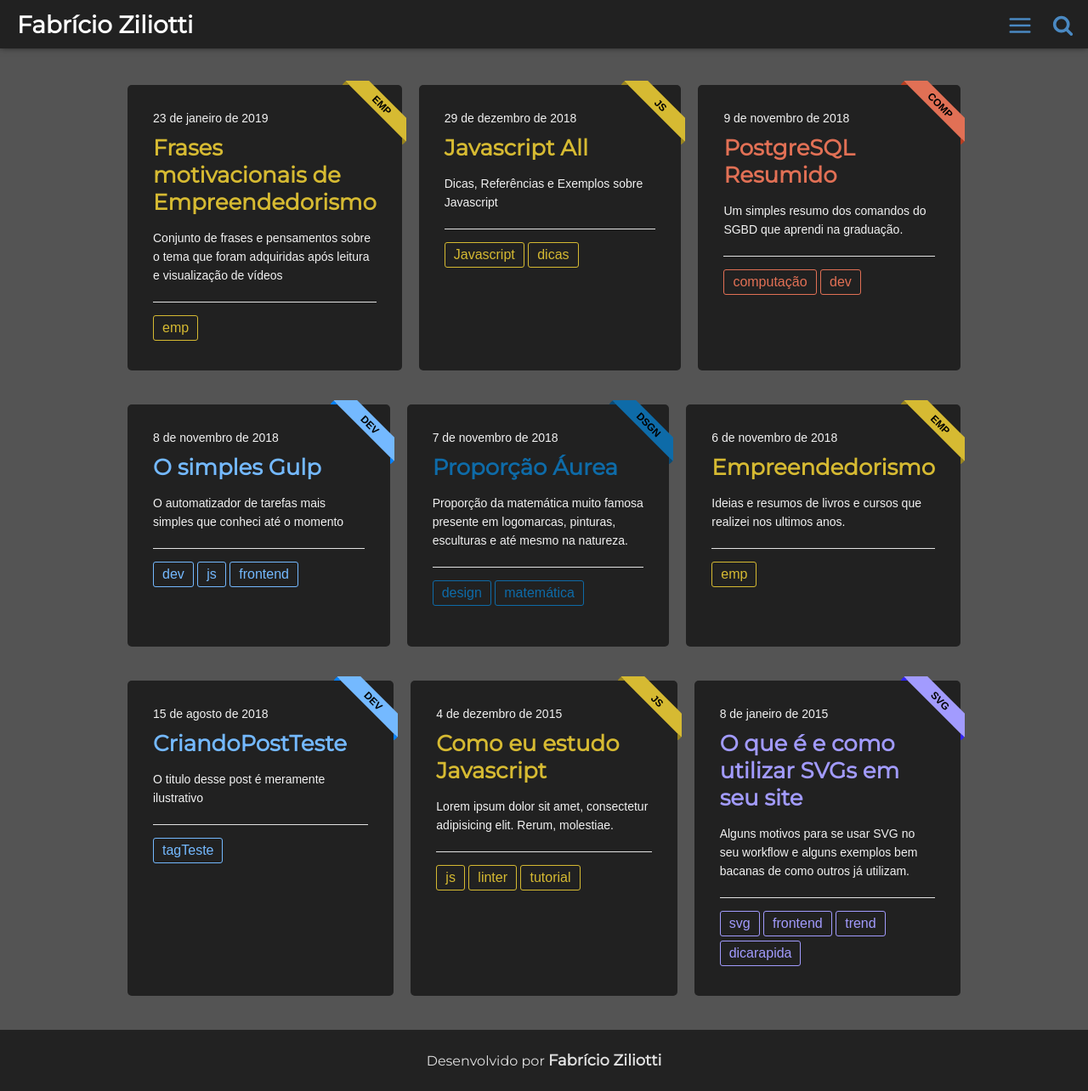
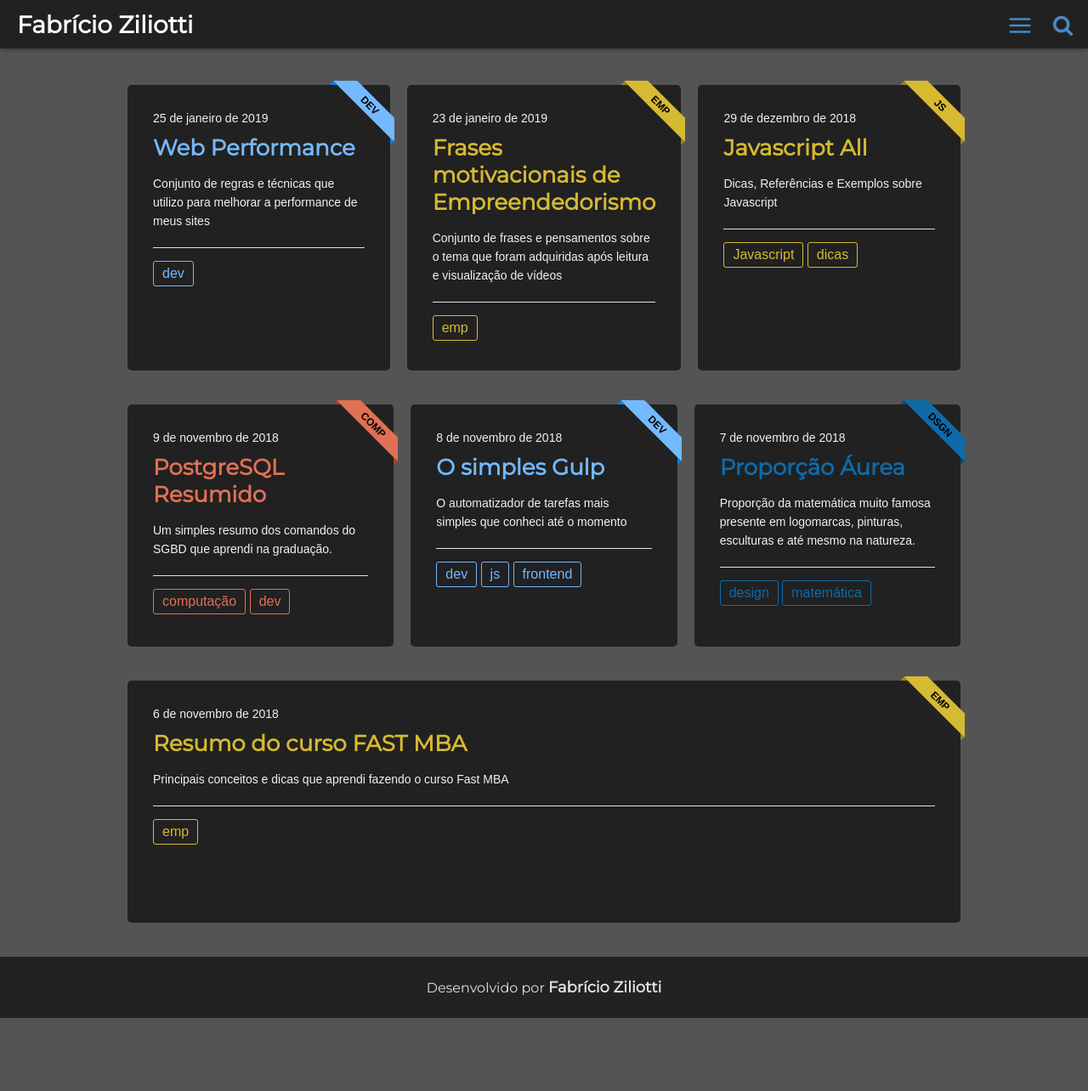
Before and after one commit to Fziliotti/oldBlog, a Jekyll site: the page built from index.html, in a window 1280 px wide and 1284 px high. Shown: the whole window at 85% size. Built offline with Jekyll 4.4.1, drawn with Linux system fonts in a browser that asks for light colours; some of the changed lines change nothing that is shown.

Commit message:
excluindo posts desnecessarios e enviando post web performance

````diff
--- a/_config.yml
+++ b/_config.yml
@@ -2,11 +2,11 @@
 title: Fabricio Ziliotti - Desenvolvedor Web
 description: Um simples blog de compartilhamento de ideias e estudos de Fabrício Ziliotti
 
-# baseurl: ""
-# url: ""
+baseurl: ""
+url: ""
 
-baseurl: "/BlogFziliotti"
-url: "https://fziliotti.github.io"
+# baseurl: "/BlogFziliotti"
+# url: "https://fziliotti.github.io"
 
 # User settings
 username: Fabrício Ziliotti
--- a/_posts/2018-06-04-analisando-seu-codigo-js-com-linter.md
+++ /dev/null
@@ -1,20 +0,0 @@
----
-layout: post
-title: "Como eu estudo Javascript"
-date: 2015-12-04 22:43:23
-description: 'teste'
-main-class: 'js'
-color: '#D6BA32'
-tags:
-- js
-- linter
-- tutorial
-categories: 'nada'
-introduction: 'Lorem ipsum dolor sit amet, consectetur adipisicing elit. Rerum, molestiae.'
----
-
-# Testando h1
-## Testando um h2
-## Testando o h3
-
-Lorem ipsum dolor sit amet, consectetur adipisicing elit. Expedita ad, maiores. Fugiat odio maiores aperiam, odit sapiente quaerat. Nostrum laudantium fuga aut, itaque cumque atque numquam ipsum dolor reprehenderit mollitia autem non earum sunt, enim! Ipsum, rem. Impedit, praesentium consectetur repudiandae, neque minus mollitia doloribus corporis sint accusamus quia quaerat dolorem similique est velit, doloremque voluptatum soluta aliquid odio aspernatur quam corrupti itaque. Saepe fugit, amet ipsa fugiat dolore dolores porro repudiandae laudantium mollitia accusantium. Expedita, aliquid quos doloremque! Autem blanditiis, fugiat optio magni beatae, temporibus non, sapiente sed dolore similique ducimus soluta accusamus exercitationem assumenda id culpa distinctio molestias.
--- a/_posts/2018-07-08-por-que-usar-svg.md
+++ /dev/null
@@ -1,19 +0,0 @@
----
-layout: post
-title: "O que é e como utilizar SVGs em seu site"
-date: 2015-01-08 08:39:47
-description: ""
-main-class: 'svg'
-color: '#7D669E'
-tags:
-- svg
-- frontend
-- trend
-- "dicarapida"
-image: "/assets/img/por-que-usar-svg/coloridos.jpg"
-categories:
-- "SVGs"
-introduction: "Alguns motivos para se usar SVG no seu workflow e alguns exemplos bem bacanas de como outros já utilizam."
----
-
-## O que é SVG?
--- a/_posts/2018-08-15-criandopostteste.md
+++ /dev/null
@@ -1,21 +0,0 @@
----
-layout: post
-comments: true
-title: "CriandoPostTeste"
-date: 2018-08-15 23:43:55
-image: '/assets/img/'
-description: Primeiro Post Criado
-main-class: 'dev'
-color: #f00
-tags: tagTeste
-categories: "Testando"
-twitter_text: nao uso twitter
-introduction: O titulo desse post é meramente ilustrativo
----
-
-
-# Testando h1
-## Testando um h2
-## Testando o h3
-
-Lorem ipsum dolor sit amet, consectetur adipisicing elit. Expedita ad, maiores. Fugiat odio maiores aperiam, odit sapiente quaerat. Nostrum laudantium fuga aut, itaque cumque atque numquam ipsum dolor reprehenderit mollitia autem non earum sunt, enim! Ipsum, rem. Impedit, praesentium consectetur repudiandae, neque minus mollitia doloribus corporis sint accusamus quia quaerat dolorem similique est velit, doloremque voluptatum soluta aliquid odio aspernatur quam corrupti itaque. Saepe fugit, amet ipsa fugiat dolore dolores porro repudiandae laudantium mollitia accusantium. Expedita, aliquid quos doloremque! Autem blanditiis, fugiat optio magni beatae, temporibus non, sapiente sed dolore similique ducimus soluta accusamus exercitationem assumenda id culpa distinctio molestias.
--- a/_posts/2018-11-06-curso-fast-mba.md
+++ b/_posts/2018-11-06-curso-fast-mba.md
@@ -1,16 +1,16 @@
 ---
 layout: post
 comments: true
-title: "Empreendedorismo"
+title: "Resumo do curso FAST MBA"
 date: 2018-11-06 03:08:00
 image: '/assets/img/'
-description: 'Ideias e resumos de livros e cursos que realizei nos ultimos anos.'
+description: 'Principais conceitos e dicas que aprendi fazendo o curso Fast MBA'
 main-class: 'emp'
 color: 'emp'
 tags: 'emp'
 categories:
 twitter_text:
-introduction: 'Ideias e resumos de livros e cursos que realizei nos ultimos anos.'
+introduction: 'Principais conceitos e dicas que aprendi fazendo o curso Fast MBA'
 ---
 
 ## Introdução
@@ -19,8 +19,6 @@ introduction: 'Ideias e resumos de livros e cursos que realizei nos ultimos anos
 
 Resolvi criar um post sobre empreendedorismo para compartilhar algumas ideias e resumir um pouco do que aprendi ao longo desse tempo lendo alguns livros e fazendo alguns cursos relacionados a esse tema.
 Um curso que achei interessante e recomendo é o [Curso Fast MBA - de André Bernardo ](https://www.udemy.com/fast-mba/)
-
-
 
 
 ## Alguns mitos sobre Empreendedorismo
--- /dev/null
+++ b/_posts/2019-01-25-web-performance.md
@@ -0,0 +1,82 @@
+---
+layout: post
+comments: true
+title: "Web Performance"
+date: 2019-01-25 12:00:01
+image: '/assets/img/'
+description: 'Conjunto de regras e técnicas que utilizo para melhorar a performance de meus sites'
+main-class: 'dev'
+color:
+tags: ['dev']
+categories:
+twitter_text:
+introduction: 'Conjunto de regras e técnicas que utilizo para melhorar a performance de meus sites'
+---
+
+# Introdução
+
+
+## Dicas simples e rápidas
+
+1. **System Font Stack:** Uma boa estratégia de Font-Loading é não carregar nenhuma fonte, Utilizando as fontes nativas como a Roboto para Android, Ubuntu para Linux, Segoe UI para Windows..
+    ```css
+    body {
+        font-family: system-ui, -apple-system, BlinkMacSystemFont,
+        "Segoe UI", "Roboto", "Ubuntu",
+        "Helvetica Neue", "sans-serif";
+    }
+
+    ```
+2. **Conhecer e compreender as métricas:** Conheça as métricas de performance, como FCP, FMP, TTI, FID e outras siglas importantes.
+   - [Saiba mais sobre as métricas de renderização](https://speedcurve.com/blog/rendering-metrics/)
+   - [Referências de auditoria do LightHouse](https://developers.google.com/web/tools/lighthouse/audits/)
+
+    > **First Contentful Paint:** é a renderização do conteúdo, podendo ser texto ou imagens. Para compensar as deficiências do First Contentful Paint, o auditador [Lighthouse](https://github.com/GoogleChrome/lighthouse) do Chrome tenta capturar quando o conteúdo principal é renderizado para o usuário.
+
+    > **First Meaningful Paint:** A primeira pintura significativa é essencialmente a pintura efetuada após a maior alteração de layout da parte inicialmente visível da página inicial e o carregamento das fontes da Web.
+
+    > **Time to Interactive:** Tempo até interatividade é definido como o momento em que o layout se estabilizou, as principais fontes Web estão visíveis, e o encadeamento principal está com disponibilidade suficiente para aceitar entradas do usuário.
+
+3. **Saiba diferenciar o impacto de arquivos:** É legal entender que nem todos os bits afetam da mesma forma o carregamento de seu site. Por exemplo: 100KB de um arquivo Javascript que vai precisar passar pelas etapas "parse, compile e execute" irá demandar mais do dispositivo do que 100KB de uma imagem que passara pelas etapas "decode, rasterize e paint".
+4. **Otimização de imagens e svgs:** Sempre otimize imagens e svgs (sejam no formato jpg, jpeg, png, svg). Esses arquivos geralmente são mais pesados e exercem grande impacto no carregamento de sites e isso é muito mais sentido em celulares com conexões lentas. Para isso você pode usar o [TinyPNG](https://tinypng.com/)
+5. **Use Sprites:** Em alguns casos é uma boa usar Sprites para diminuir o número de requisições a imagens de seu site. O Google utiliza isso em sua página principal. Sprite basicamente é uma imagem contendo varias outras que você pode utilizá-la em varios elementos do site e selecionando cada "subimagem" de acordo com sua posição na imagem maior.
+6. **Inline de Recursos:** Ao invés de criar muitos links para arquivos externos e isso acarretar em mais uma requisição ao servidor, você pode colocar o conteudo desses arquivos no próprio HTML. Por exemplo scripts pequenos em javascripts que sempre serão carregados na página principal.
+7. **Concatenar arquivos:** Uma boa forma de diminuir o número de requisições é a concatenação de arquivos. Um exemplo simples é o que pré-processadores CSS fazem, você desenvolve seu css em módulos que depois você irá importar em um arquivo principal de seu pré-processador, na hora do build, esses arquivos que você programou separadamente irão se juntar em um unico arquivo css.
+8. **Cache do navegador:** Uma das formas mais interessantes e trabalhosas é o controle do cacheamento dos arquivos do site. Isso significa basicamente definir os arquivos que não devem ser baixados pelo cliente depois de terem sido baixados a primeira vez, isso permite com que o seu site carregue muito mais rápido em celulares e sites que acessam seu site frequentemente. Existem diversas maneiras de configurar o cache, pode ser utilizando os service workers de PWAs, configurar o arquivo '.htaccess' entre outras técnicas.
+   - [Mais sobre htaccess...](https://www.codigofonte.com.br/artigos/confira-20-dicas-e-truques-extremamente-uteis-do-htaccess)
+   - [Mais sobre service-workers...](https://developers.google.com/web/ilt/pwa/caching-files-with-service-worker)
+9.  **Habilitar GZIP no servidor:** Essa técnica faz a compactação dos arquivos antes de enviá-los ao navegador do visitante de seu site, reduzindo assim o tamanho dos arquivos e diminuindo o tráfego de rede. Este recurso é muito útil e deve ser usado sempre que possível. Além de economizar a largura de banda do servidor, melhora o tempo de carregamento das páginas do site. Além disso, os buscadores da Web indexaram a sua página mais rapidamente.
+    > Você também pode habilitar o gzip em seu arquivo de configurações '.htaccess'
+10. **Entender os recursos que bloqueiam a renderização:**
+    O CSS e JS são os reis do bloqueio. Enquanto o CSS não baixa, ele não desenha nenhuma tag na tela. E enquanto o JS não baixa e executa, nenhuma tag abaixo dele é renderizada. Sabendo disso você se motiva a implementar os mecanismos para melhorar a performance. 😎
+11. **Compreender e testar a usabilidade em vários dispositivos:** Além de verificar se seu site está responsivo como fazemos no front-end, devemos lembrar que a performance dele varia muito de celular para celular. Por exemplo, o processamento do javascript em um celular mediano pode ser varias vezes MENOR que em celulares mais atuais e caros.
+12. **Deferir o CSS não usado ou não principal:** Carregue o css mais importante primeiro e depois carregue o css não utilizado frequentemente.
+    - [Como realizar o deferimento?](https://developers.google.com/web/tools/lighthouse/audits/unused-css)
+
+    ```html
+    <!DOCTYPE html>
+    <html>
+    <head>
+        <style>
+        /* Critical CSS here. */
+        </style>
+        ...
+    </head>
+    </html>
+    ```
+13. **Utilize plugins e sistemas de auditoria para verificação da performance:**
+    Eles vão facilitar a sua vida na hora de verificar a performance do seu site, verificar se você não deixou nada de fora e aprender mais sobre Web Performance. 😉😉
+    - [LightHouse](https://developers.google.com/web/tools/lighthouse/)
+    - [WepPage Test](https://www.webpagetest.org/)
+    - [PageSpeed Insights](https://developers.google.com/speed/pagespeed/insights/)
+    - [GTMetrix](https://gtmetrix.com/)
+14. **Modelo RAIL de performance:** Ultimamente estou dando uma estudada nesse modelo para melhorar a Experiência do Usuário em meus sites e pequenos projeto, pode ser uma boa para você também! 😃
+    Resumidamente:
+    - **R** esponse (Tempo de resposta em menos 100ms)
+    - **A** nimation (60fps = 16ms por frame)
+    - **I** dle (estado intermediário, blocos de 50ms)
+    - **L** oad (First Meaningful Paint o mais rápido possível)
+15. **Usar a técnica Code Splitting:** Isso significa que você deve enviar o que a pessoa precisa apenas quando ela precisa. Isso é feito através de Dynamic Importing.
+16. **Remover o CSS não utilizado:** Essa é legal👌. Você pode utilizar a ferramenta [UnCSS](https://github.com/uncss/uncss) para remover os seletores CSS que não são utilizados.
+17. **Web Fonts:** Estudar WebFonts e compreender o impacto que o carregamento de fontes tem em sua aplicação web.
+    - Esse cara é muito fera e ja publicou diversos artigos sobre o tema, dê uma lida que vale a pena -> [site do Zach](https://www.zachleat.com/web/fonts/)
````
